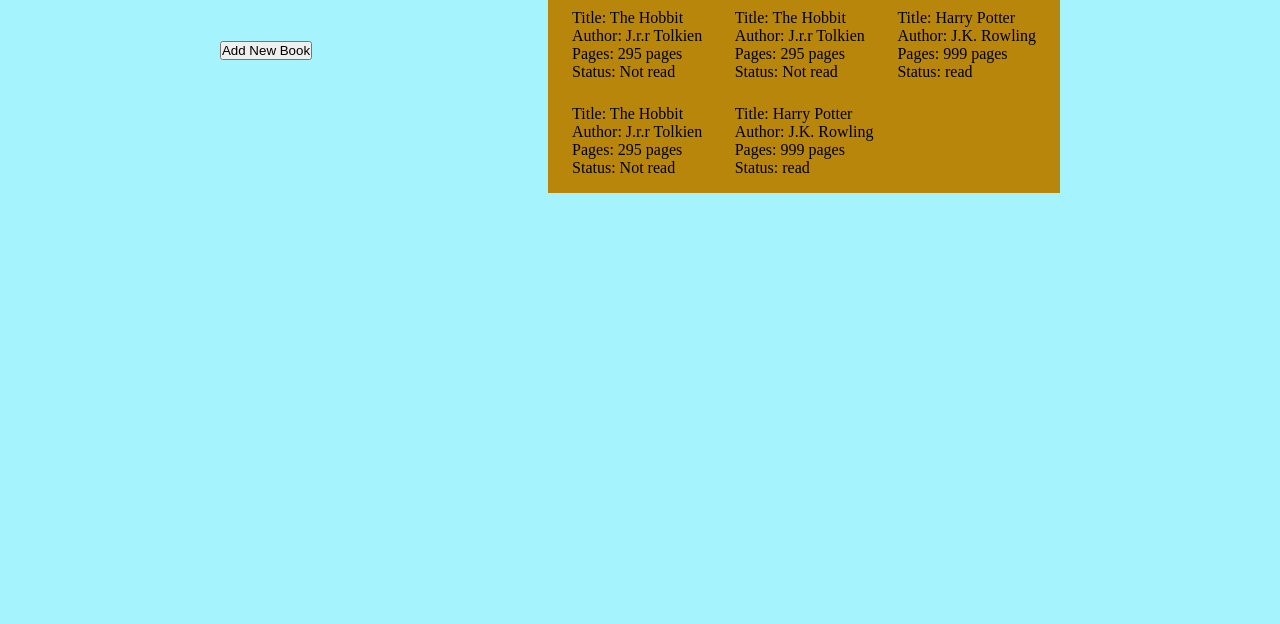
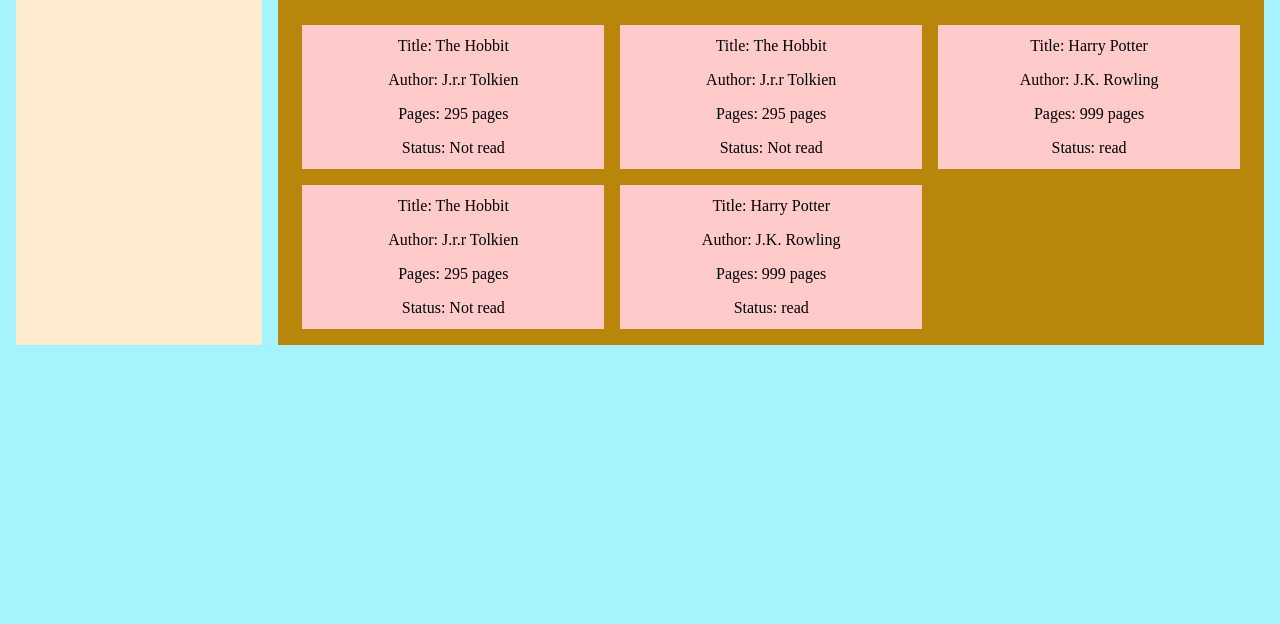
Before and after one commit to subarnapkrl/library_app, a plain HTML site: page index.html in a window 1280 px wide. Shown: the part 176-800 px from the top of the page. Drawn offline with Linux system fonts and the light colour scheme.

Commit message:
Style-form-element-and-book-displaying-section

```diff
--- a/style.css
+++ b/style.css
@@ -19,10 +19,12 @@
 }
 
 .main{
-    display: flex;
+    display: grid;
+    grid-template-columns: 0.5fr 2fr;
     gap: 16px;
-    align-items: center;
-    justify-content: space-evenly;
+    /* align-items: center;
+    justify-content: space-evenly; */
+    padding: 16px;
 }
 .fillup-area{
     background-color: blanchedalmond;
@@ -86,9 +88,18 @@
 .list{
     display: grid;
     grid-template-columns: 1fr 1fr 1fr;
-    gap: 24px;
+    gap: 16px;
     padding: 16px 24px;
 
+}
+.bookz{
+    background-color: #fecaca;
+    padding: 12px;
+    display: flex;
+    flex-direction: column;
+    align-items: center;
+    justify-content: space-evenly;
+    gap: 16px;
 }
 .bookz button{
     margin-top: 10px;
@@ -98,3 +109,18 @@
     background: #fed7aa;
     border: 2px solid white;
 }
+.center{
+    text-align: center;
+}
+
+.add-book-button{
+    border: none;
+    background-color: #16a34a;
+    padding: 6px 12px;
+    color: white;
+    font-size: 18px;
+    cursor: pointer;
+    margin-top: 10px;
+
+
+}
```
